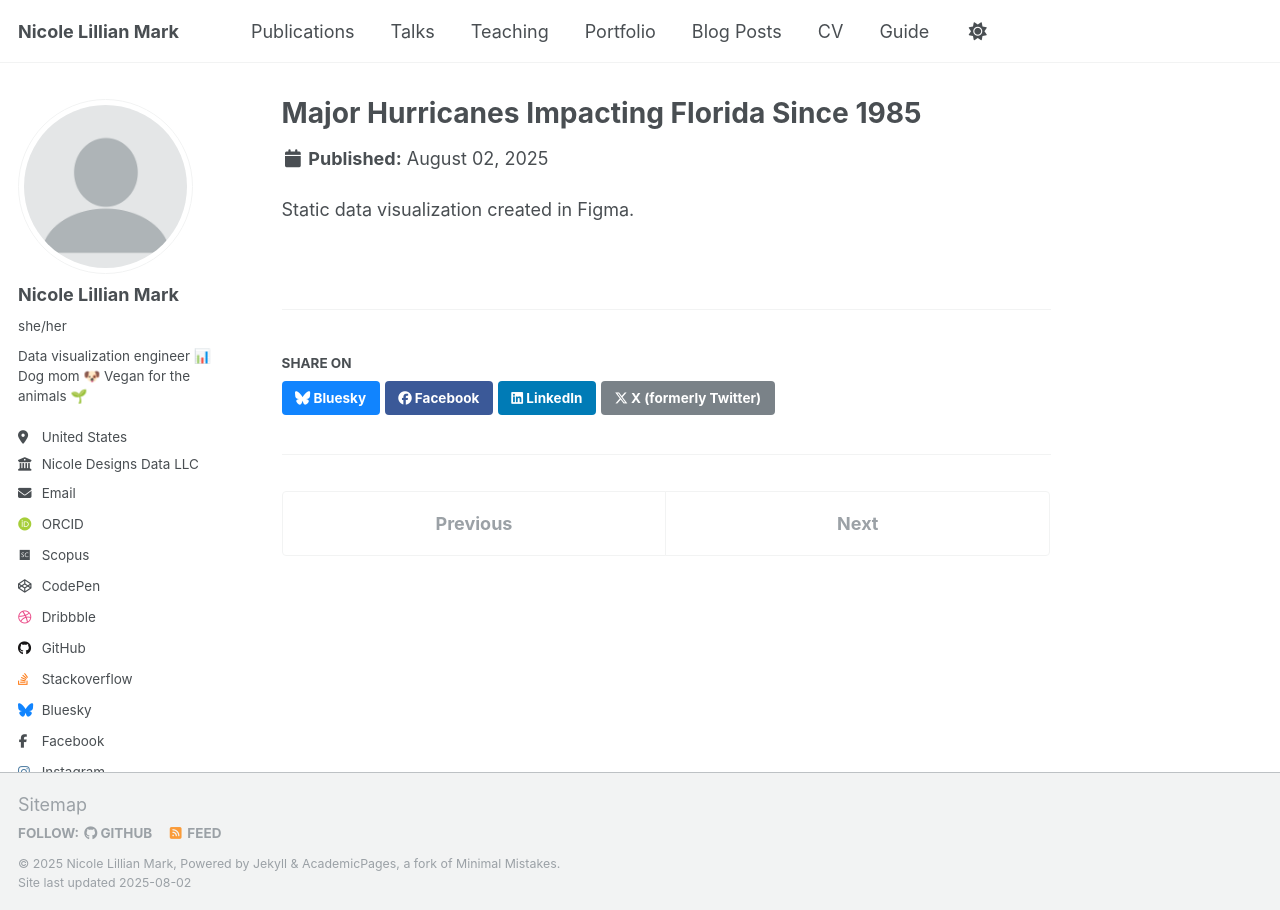
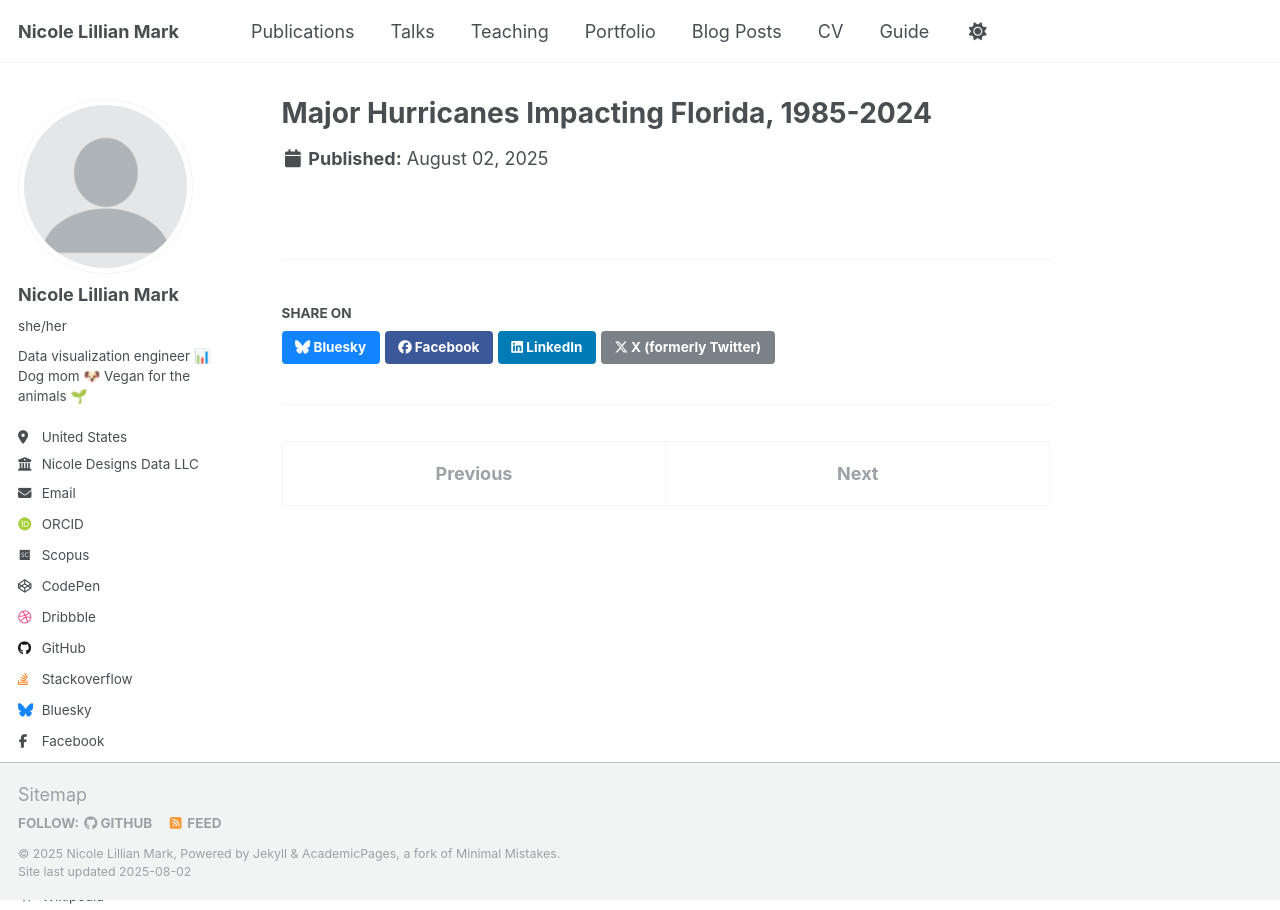
Before and after one commit to nicolelily/nicolelily.github.io, a Jekyll site: the page built from _portfolio/hurricanes.md, in a window 1280 px wide. Built offline with Jekyll 4.4.1, drawn with Linux system fonts in a browser that asks for light colours; some web fonts are replaced; a script that is not in the unit is left out.

Commit message:
Update hurricanes.md

```diff
--- a/_portfolio/hurricanes.md
+++ b/_portfolio/hurricanes.md
@@ -1,7 +1,5 @@
 ---
-title: "Major Hurricanes Impacting Florida Since 1985"
-excerpt: "Static data visualization created in Figma<br/><img src='/images/Major Hurricanes Impacting Florida.png'>"
+title: "Major Hurricanes Impacting Florida, 1985-2024"
+excerpt: "<img src='/images/Major Hurricanes Impacting Florida.png'>"
 collection: portfolio
 ---
-
-Static data visualization created in Figma.
```
